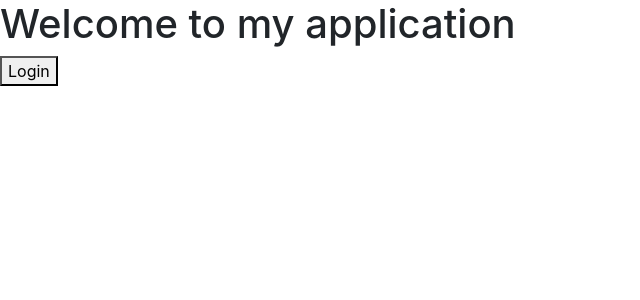
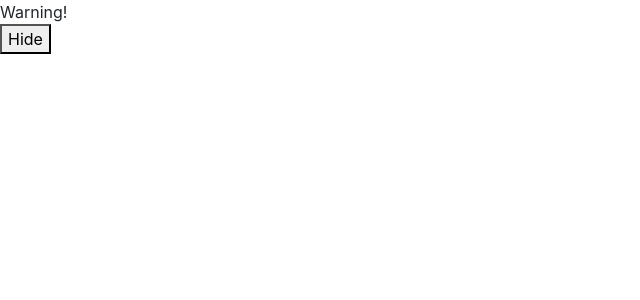
Before and after one commit to jobintweets/react-playground, a React (Create React App) app: page / in a window 1280 px wide. Shown: the top 300 px of the page, without its empty margins (0-640 px from the left). Built offline with nearby package versions, Linux system fonts and the light colour scheme.

Commit message:
All rendering methods tried out

```diff
--- a/src/index.js
+++ b/src/index.js
@@ -5,17 +5,24 @@ import * as serviceWorker from './serviceWorker';
 
 function LoginButton(props) {
   return (
+    <div>
+    <p>You are logged out</p>
     <button onClick={props.onClick}>
       Login
     </button>
-  );
+    </div>
+    );
 }
 
 function LogoutButton(props) {
   return (
+    <div>
+    <p>Your are logged in.</p>
     <button onClick={props.onClick}>
       Logout
     </button>
+    </div>
+
   );
 }
 class LoginControl extends React.Component {
@@ -35,23 +42,82 @@ class LoginControl extends React.Component {
 
   render () {
     const isLoggedIn = this.state.isLoggedIn;
-    let button;
+    let result;
     if (isLoggedIn) {
-      button = <LogoutButton onClick={this.handleLogoutClick} />;
+      result = <LogoutButton onClick={this.handleLogoutClick} />;
     } else {
-      button = <LoginButton onClick={this.handleLoginClick} />;
+      result = <LoginButton onClick={this.handleLoginClick} />;
     }
     return (
       <div>
       <h1>Welcome to my application</h1>
-       {button}
+       {result}
       </div>
     );
   }
 }
 
+function Mailbox(props) {
+  const unreadMessages = props.unreadMessages;
+  unreadMessages.forEach(element => {
+    console.log(element);
+  });
+  return (
+    <div>
+
+      <h1>Hello!</h1>
+      {/* Therefore, if the condition is true, the element right after && will appear in the output */}
+      {unreadMessages.length > 0 &&
+        <h2>
+          You have {unreadMessages.length} unread messages.
+        </h2>
+      }
+    </div>
+  );
+}
+
+function WarningBanner(props) {
+  if (!props.warn) {
+    return null;
+  }
+
+  return (
+    <div className="warning">
+      Warning!
+    </div>
+  );
+}
+
+class Page extends React.Component {
+  constructor(props) {
+    super(props);
+    this.state = {showWarning: true};
+    this.handleToggleClick = this.handleToggleClick.bind(this);
+  }
+
+  handleToggleClick() {
+    this.setState(state => ({
+      showWarning: !state.showWarning
+    }));
+  }
+
+  render() {
+    return (
+      <div>
+        <WarningBanner warn={this.state.showWarning} />
+        <button onClick={this.handleToggleClick}>
+          {this.state.showWarning ? 'Hide' : 'Show'}
+        </button>
+      </div>
+    );
+  }
+}
+
+const messages = ['React', 'Re: React', 'Re:Re: React','Jobin'];
 ReactDOM.render(
-  <LoginControl />,
+  // <LoginControl />,
+  // <Mailbox unreadMessages={messages} />,
+  <Page/>,
   document.getElementById('root')
 );
 serviceWorker.register();
```
